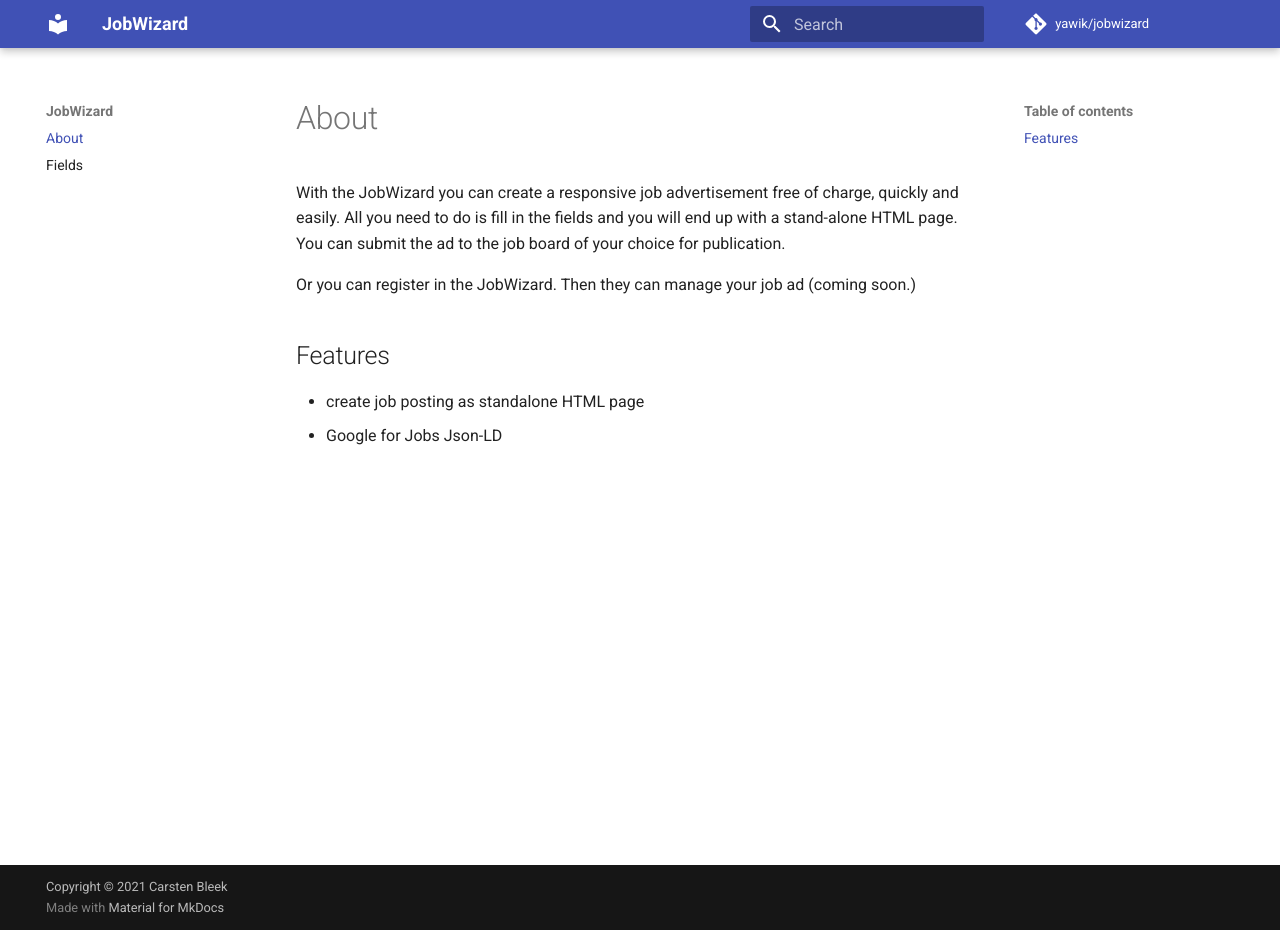
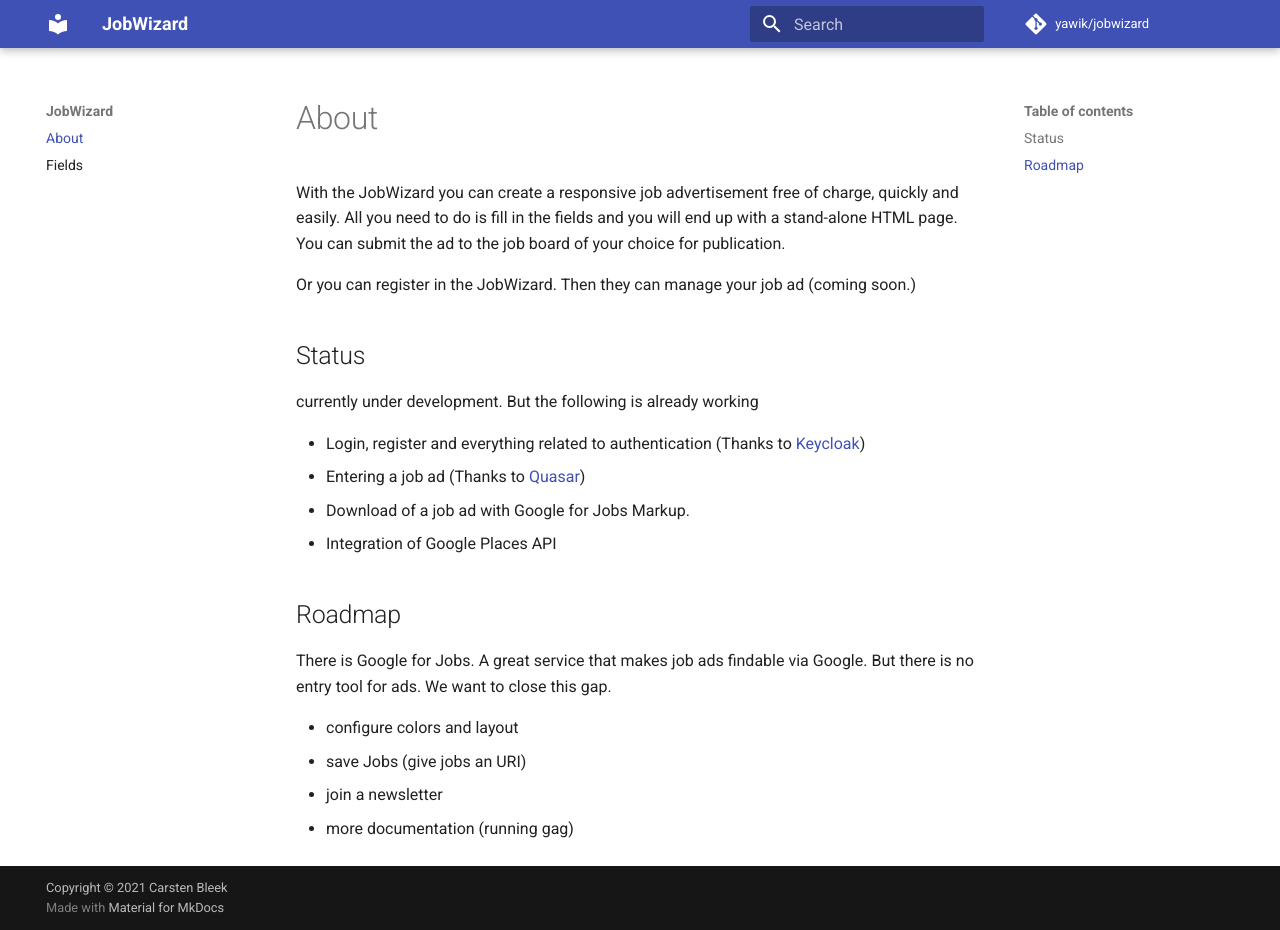
Before and after one commit to sebestyengyoergy/jobwizard, an MkDocs documentation site: the page built from docs/index.md, in a window 1280 px wide and 930 px high. Built offline with MkDocs 1.6.1 and Material for MkDocs 9.7.7, drawn with Linux system fonts in a browser that asks for light colours; comment, search, counter and statistics services are not loaded.

Commit message:
core: update documentation

```diff
--- a/docs/index.md
+++ b/docs/index.md
@@ -4,7 +4,21 @@ With the JobWizard you can create a responsive job advertisement free of charge,
 
 Or you can register in the JobWizard. Then they can manage your job ad (coming soon.)
 
-## Features
+## Status
 
-* create job posting as standalone HTML page
-* Google for Jobs Json-LD
+currently under development. But the following is already working
+
+* Login, register and everything related to authentication (Thanks to [Keycloak](https://www.keycloak.org/))
+* Entering a job ad (Thanks to [Quasar](https://quasar.dev))
+* Download of a job ad with Google for Jobs Markup.
+* Integration of Google Places API
+
+
+## Roadmap
+
+There is Google for Jobs. A great service that makes job ads findable via Google. But there is no entry tool for ads. We want to close this gap.
+
+* configure colors and layout
+* save Jobs (give jobs an URI)
+* join a newsletter
+* more documentation (running gag)
```
